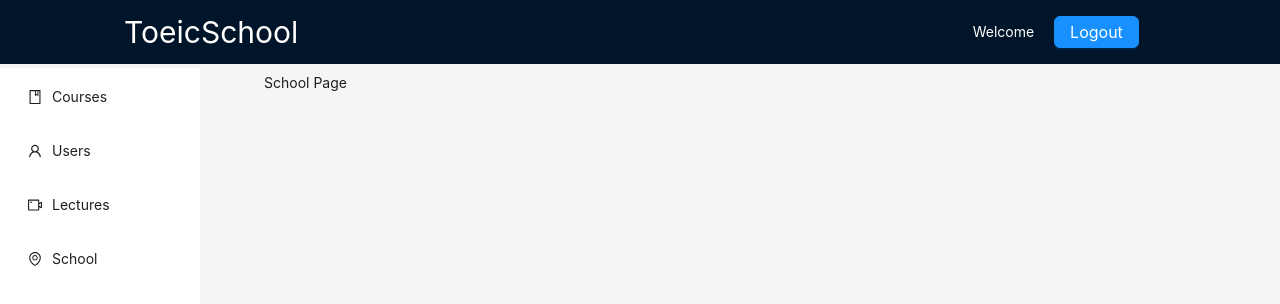
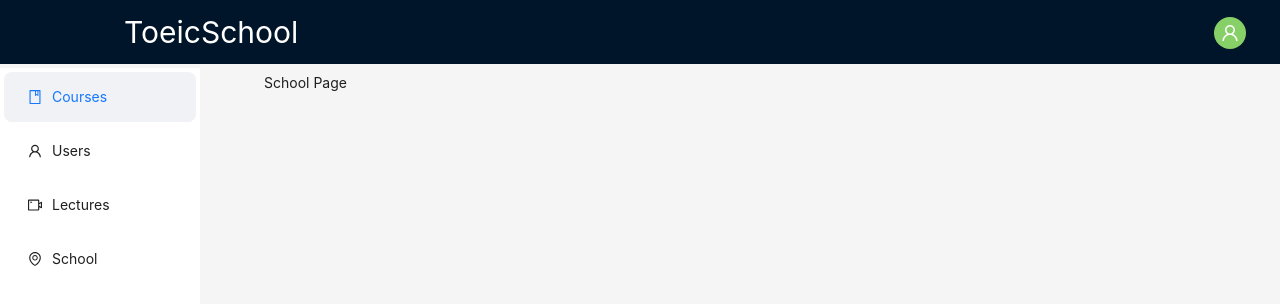
Before and after one commit to ThanhNhut79/ToeicSchool_Client, a React (Vite) app: page /dashboard/school in a window 1280 px wide. Shown: the top 304 px of the page. Built offline with nearby package versions, Linux system fonts and the light colour scheme.

Commit message:
Add css, change login user/quanly

```diff
--- a/src/Components/Header/Header.css
+++ b/src/Components/Header/Header.css
@@ -65,3 +65,12 @@
   text-decoration: none;
   font-weight: bold;
 }
+
+.content-header {
+  display: flex;
+  justify-content: center;
+  align-items: center;
+}
+.cart-icon {
+  padding-left: 10px;
+}
--- a/src/Components/Header/Header.jsx
+++ b/src/Components/Header/Header.jsx
@@ -1,8 +1,8 @@
 import React, { useContext } from "react";
 import "./Header.css";
 import { Link, useNavigate } from "react-router-dom";
-import { Badge } from "antd";
-import { ShoppingCartOutlined } from "@ant-design/icons";
+import { Avatar, Badge, Dropdown } from "antd";
+import { ShoppingCartOutlined, UserOutlined } from "@ant-design/icons";
 import { CartContext } from "../../Context/CartContext";
 import { AuthContext } from "../../Context/AuthContext";
 
@@ -22,6 +22,25 @@ function Header() {
   const goToUserDetail = (id) => {
     navigate(`/user-profile/${id}`);
   };
+  const items = [
+    {
+      key: "1",
+      label: (
+        <span onClick={() => goToUserDetail(loggedInUser.MaNguoiDung)}>
+          {loggedInUser && `${loggedInUser.HoTen}`}
+        </span>
+      ),
+    },
+    {
+      key: "2",
+      danger: true,
+      label: (
+        <span onClick={handleLogout} type="primary">
+          Logout
+        </span>
+      ),
+    },
+  ];
   return (
     <div className="header">
       <nav className="navbar">
@@ -61,10 +80,12 @@ function Header() {
             </li>
           </ul>
         </div>
+        <div className="content-header">
+          {" "}
           <div className="auth-buttons">
             {loggedInUser && loggedInUser.MaNguoiDung ? (
               <>
-              <div
+                {/* <div
                 className="auth-button-login"
                 onClick={() => goToUserDetail(loggedInUser.MaNguoiDung)}
               >
@@ -77,7 +98,15 @@ function Header() {
                 }}
               >
                 <span>Đăng xuất</span>
-              </Link>
+              </Link> */}
+                <Dropdown menu={{ items }}>
+                  <a onClick={(e) => e.preventDefault()}>
+                    <Avatar
+                      style={{ backgroundColor: "#87d068" }}
+                      icon={<UserOutlined />}
+                    />
+                  </a>
+                </Dropdown>
               </>
             ) : (
               <>
@@ -99,6 +128,7 @@ function Header() {
               </Badge>
             </Link>
           </div>
+        </div>
       </nav>
     </div>
   );
--- a/src/Pages/Dashboard/Dashboard.css
+++ b/src/Pages/Dashboard/Dashboard.css
@@ -21,7 +21,7 @@
 .admin-info {
   display: flex;
   align-items: center;
-  width: 23%;
+  width: auto;
 }
 
 .admin-info span {
--- a/src/Pages/Dashboard/Dashboard.jsx
+++ b/src/Pages/Dashboard/Dashboard.jsx
@@ -1,10 +1,11 @@
 import React, { useContext } from "react";
-import { Layout, Menu, Button } from "antd";
+import { Layout, Menu, Button, Dropdown, Space, Avatar } from "antd";
 import {
   UserOutlined,
   BookOutlined,
   VideoCameraOutlined,
   EnvironmentOutlined,
+  DownOutlined,
 } from "@ant-design/icons";
 import { Route, Routes, Link, useNavigate } from "react-router-dom";
 import "./Dashboard.css";
@@ -26,16 +27,34 @@ const Dashboard = () => {
       navigate("/login");
     });
   };
+  const items = [
+    {
+      key: "1",
+      label: <span>{loggedInUser && `${loggedInUser.HoTen}`}</span>,
+    },
+    {
+      key: "2",
+      danger: true,
+      label: (
+        <span onClick={handleLogout} type="primary">
+          Logout
+        </span>
+      ),
+    },
+  ];
   return (
     <Layout style={{ minHeight: "100vh" }}>
       <Header className="header3">
         <div className="logo3">ToeicSchool</div>
         <div className="admin-info">
-          <span>Welcome{loggedInUser && `, ${loggedInUser.HoTen}`}</span>
-
-          <Button onClick={handleLogout} type="primary">
-            Logout
-          </Button>
+          <Dropdown menu={{ items }}>
+            <a onClick={(e) => e.preventDefault()}>
+              <Avatar
+                style={{ backgroundColor: "#87d068" }}
+                icon={<UserOutlined />}
+              />
+            </a>
+          </Dropdown>
         </div>
       </Header>
       <Layout>
@@ -44,7 +63,11 @@ const Dashboard = () => {
           className="site-layout-background"
           style={{ position: "fixed", height: "100vh", left: 0 }}
         >
-          <Menu mode="inline" style={{ height: "100%", borderRight: 0 }}>
+          <Menu
+            mode="inline"
+            style={{ height: "100%", borderRight: 0 }}
+            defaultSelectedKeys={["1"]}
+          >
             <Menu.Item key="1" icon={<BookOutlined />}>
               <Link to="/dashboard/courses">Courses</Link>
             </Menu.Item>
--- a/src/Pages/Login/Login.jsx
+++ b/src/Pages/Login/Login.jsx
@@ -25,12 +25,12 @@ const Login = () => {
       });
 
       if (response.data.success) {
-        setLoggedInUser(response.data.quanly); // Lưu thông tin người dùng vào context
         if (isAdmin) {
+          setLoggedInUser(response.data.quanly); // Lưu thông tin người dùng vào context
           const { role } = response.data;
           switch (role) {
             case "Admin":
-              navigate("/dashboard");
+              navigate("/dashboard/courses");
               break;
             case "GiangVien":
               navigate("/GiangVien-dashboard");
@@ -40,6 +40,7 @@ const Login = () => {
               break;
           }
         } else {
+          setLoggedInUser(response.data.user); // Lưu thông tin người dùng vào conttex
           navigate("/");
         }
       } else {
--- a/src/Pages/Userprofile/Userprofile.css
+++ b/src/Pages/Userprofile/Userprofile.css
@@ -1,4 +1,17 @@
-.user-details,
-.user-courses {
-  margin: 20px;
+.user-detail {
+  position: relative;
+  padding: 100px;
 }
+.detail-box {
+  box-shadow: 0 0 5px rgba(0, 0, 0, 0.5);
+  border-radius: 10px;
+  padding: 20px;
+  margin-bottom: 10px;
+}
+.detail-box h2 {
+  background-color: #e7e7e9;
+  border-radius: 5px;
+  padding: 5px;
+}
+.content-detail {
+}
--- a/src/Pages/Userprofile/Userprofile.jsx
+++ b/src/Pages/Userprofile/Userprofile.jsx
@@ -44,13 +44,23 @@ const Userprofile = () => {
   }
 
   return (
-    <div className="user-info">
-      <h2>Thông tin chi tiết người dùng</h2>
-      <p>Mã người dùng: {user.MaNguoiDung}</p>
-      <p>Họ tên: {user.HoTen}</p>
-      <p>Email: {user.Email}</p>
-      <p>Số điện thoại: {user.SoDienThoai}</p>
-      <p>Tên tài khoản: {user.TenTaiKhoan}</p>
+    <div className="user-detail">
+      <div className="detail-box">
+        <h2>Thông tin học viên</h2>
+        <div className="content-detail">
+          <p>Mã học viên: {user.MaNguoiDung}</p>
+          <p>Họ tên: {user.HoTen}</p>
+          <p>Email: {user.Email}</p>
+          <p>Số điện thoại: {user.SoDienThoai}</p>
+          <p>Tên tài khoản: {user.TenTaiKhoan}</p>
+        </div>
+      </div>
+      <div className="detail-box">
+        <div className="">
+          <h2>Khóa học đã đăng ký</h2>
+          <p>.........</p>
+        </div>
+      </div>
     </div>
   );
 };
```
Lines whose indentation alone changed are shown as unchanged.
